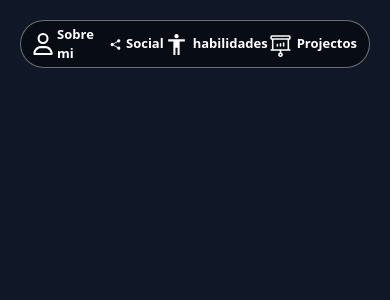
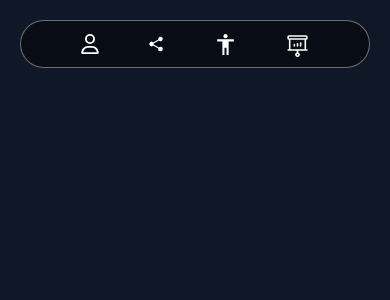
Before and after one commit to yhonder710/Portafolios, a React (Vite) app: page / in a window 390 px wide. Shown: the top 300 px of the page. Built offline with nearby package versions, Linux system fonts and the light colour scheme.

Commit message:
hearder 1.3

```diff
--- a/src/components/Header.jsx
+++ b/src/components/Header.jsx
@@ -10,12 +10,12 @@ import { IoShareSocial } from "react-icons/io5";
 export function Header () {
   return (
     <header className="w-full flex justify-center fixed z-10 top-5">
-      <nav className="h-12 w-full mx-5 px-3 sm:w-130 bg-black/50 rounded-4xl border border-white/40 text-white font-bold text-[13px] sm:text-[18px]">
+      <nav className="h-12 w-full mx-5 px-3 sm:w-130 bg-black/50 rounded-4xl border border-white/40 text-white font-bold text-[18px]">
       <ul className="h-full flex items-center justify-evenly">
-        <li><a href="#" className="flex items-center gap-1"><FaRegUser size={22}/>Sobre mi</a></li>
-        <li><a href="#" className="flex items-center gap-1"><IoShareSocial/> Social</a></li>
-        <li><a href="#" className="flex items-center gap-1"><BiBody size={25}/> habilidades</a></li>
-        <li><a href="#" className="flex items-center gap-1"><PiProjectorScreenChart size={25}/> Projectos</a></li>
+        <li><a href="#" className="flex items-center gap-1"><FaRegUser size={20}/><strong className="sm:inline hidden">Sobre mi</strong></a></li>
+        <li><a href="#" className="flex items-center gap-1"><IoShareSocial/> <strong className="sm:inline hidden">Social</strong></a></li>
+        <li><a href="#" className="flex items-center gap-1"><BiBody size={25}/> <strong className="sm:inline hidden">habilidades</strong></a></li>
+        <li><a href="#" className="flex items-center gap-1"><PiProjectorScreenChart size={25}/> <strong className="sm:inline hidden">Projectos</strong></a></li>
       </ul>
       </nav>
     </header>
```
